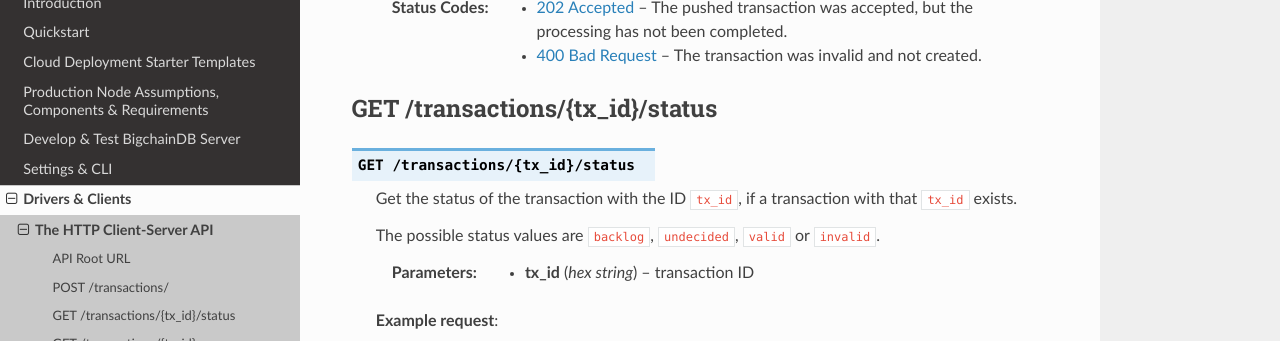
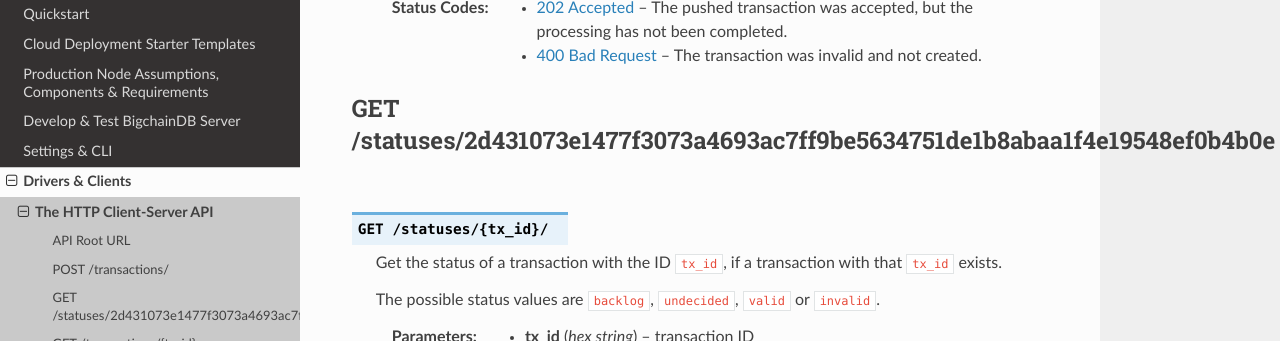
Before and after one commit to bigchaindb/bigchaindb, a Sphinx documentation site: the page built from docs/server/source/drivers-clients/http-client-server-api.rst, in a window 1280 px wide and 900 px high, scrolled down 1132 px, cut to the strip 168-509 px from the top of the window. Built offline with Sphinx 7.4.7 and the Read the Docs theme 2.0.0, drawn with Linux system fonts in a browser that asks for light colours; pages that are not in the unit, such as notebooks, are missing from menus.

Commit message:
Status --> Statuses
Usage of singular resource names is discouraged in REST:
http://www.vinaysahni.com/best-practices-for-a-pragmatic-restful-api

The plural of status is statuses:
http://english.stackexchange.com/questions/877/what-is-the-plural-form-of-status

```diff
--- a/docs/server/source/drivers-clients/http-client-server-api.rst
+++ b/docs/server/source/drivers-clients/http-client-server-api.rst
@@ -68,12 +68,12 @@
    :statuscode 400: The transaction was invalid and not created.
 
 
-GET /transactions/{tx_id}/status
+GET /statuses/2d431073e1477f3073a4693ac7ff9be5634751de1b8abaa1f4e19548ef0b4b0e
 --------------------------------
 
-.. http:get:: /transactions/{tx_id}/status
+.. http:get:: /statuses/{tx_id}/
 
-   Get the status of the transaction with the ID ``tx_id``, if a transaction
+   Get the status of a transaction with the ID ``tx_id``, if a transaction
    with that ``tx_id`` exists.
 
    The possible status values are ``backlog``, ``undecided``, ``valid`` or
```
